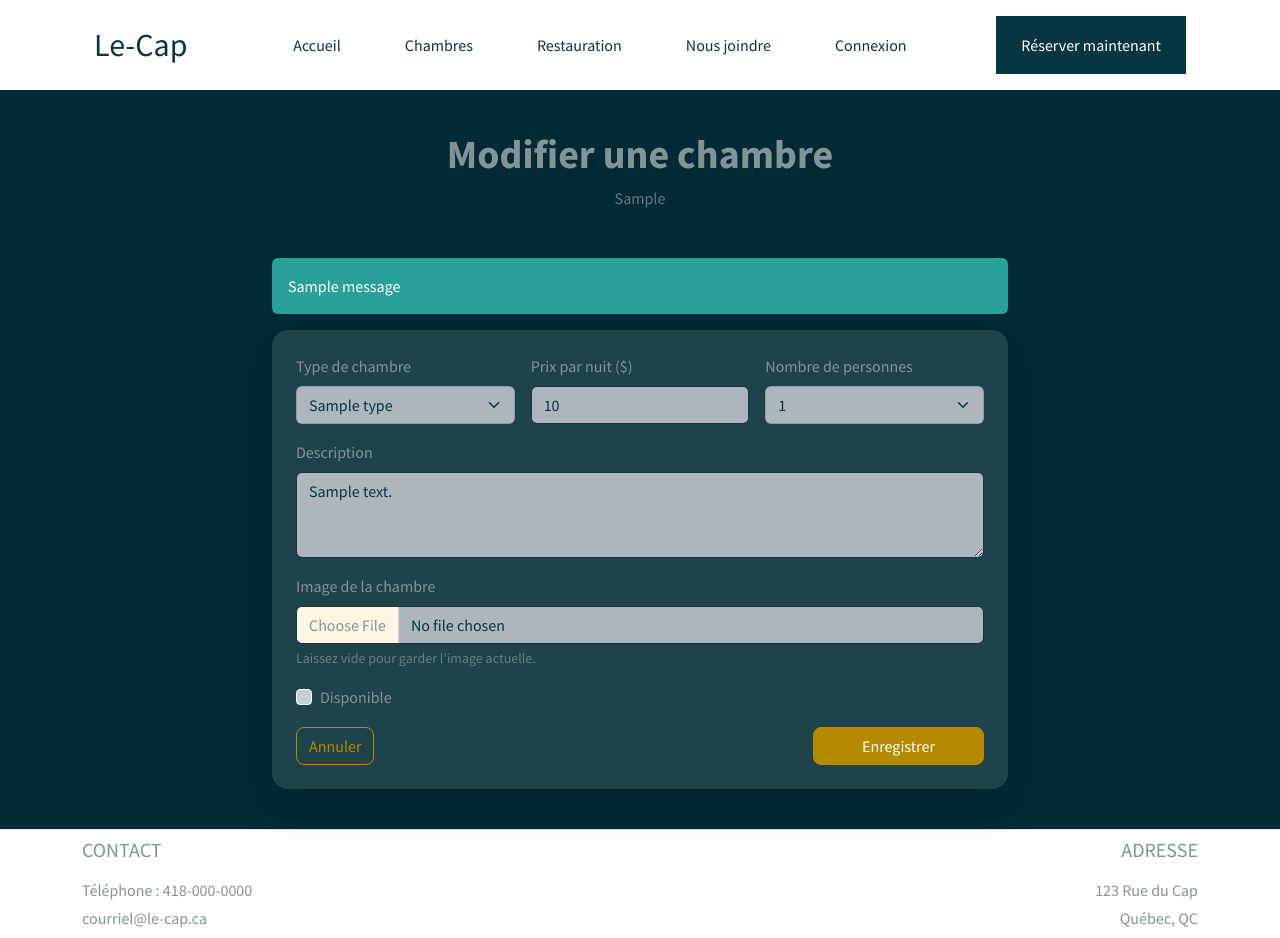
After one commit to JosianeManzi/Le-Cap, a Flask app: template templates/chambres/modifier.jinja in a window 1280 px wide. The commit adds this page. Run offline with Flask 3, Linux system fonts and the light colour scheme; the template is opened without the code that fills it: most values are stand-ins (such as "Sample title", 1, 10 or a date in 2020); one stand-in notice (Sample message) is shown; some libraries are stand-ins or nearby versions.

Commit message:
Creation des boutons modifier et supprimer chambre

```diff
--- a/routes_chambres.py
+++ b/routes_chambres.py
@@ -1,8 +1,9 @@
-from flask import Blueprint, render_template, request, jsonify
+from flask import Blueprint, render_template, request, jsonify,redirect,current_app,session,flash,abort,url_for
 import bd
 import os
 from werkzeug.utils import secure_filename
 import uuid
+from mysql.connector.errors import IntegrityError
 
 TYPES_CHAMBRE = ("Standard", "Suite", "Luxueux")
 EXTENSIONS_IMAGE = {"jpg", "jpeg", "png", "webp", "gif"}
@@ -71,3 +72,89 @@ def page_liste_chambres():
     with bd.creer_connexion() as conn:
         chambres = bd.obtenir_chambres(conn)
     return render_template("chambres/liste.jinja", chambres=chambres)
+
+
+def admin_requis():
+    """Refuse l'accès (403) si l'utilisateur n'est pas administrateur"""
+    if not session.get("est_admin"):
+        abort(403)
+
+
+def enregistrer_image(fichier):
+    """Enregistre l'image dans static/img. Retourne (nom_du_fichier, message_d_erreur)."""
+    nom_original = fichier.filename
+    extension = nom_original.rsplit(".", 1)[-1].lower() if "." in nom_original else ""
+    if extension not in EXTENSIONS_IMAGE:
+        return None, "L'image doit être au format jpg, jpeg, png, webp ou gif."
+
+    nom_fichier = f"{uuid.uuid4().hex[:8]}_{secure_filename(nom_original)[-80:]}"
+    fichier.save(os.path.join(current_app.root_path, "static", "img", nom_fichier))
+    return nom_fichier, None
+
+
+@bp_chambres.route("/modifier/<int:id_chambre>", methods=["GET"])
+def page_modifier_chambre(id_chambre):
+    admin_requis()
+    with bd.creer_connexion() as conn:
+        chambre = bd.obtenir_chambre(conn, id_chambre)
+
+    if not chambre:
+        abort(404)
+
+    return render_template("chambres/modifier.jinja", chambre=chambre, types=TYPES_CHAMBRE)
+
+
+@bp_chambres.route("/modifier/<int:id_chambre>", methods=["POST"])
+def modifier_chambre_admin(id_chambre):
+    admin_requis()
+    type_chambre = request.form.get("type_chambre", "")
+    description = request.form.get("description", "").strip()
+    nb_personnes = request.form.get("nb_personnes", type=int)
+    disponible = 1 if request.form.get("disponible") else 0
+    image = request.files.get("image")
+
+    try:
+        prix_nuit = round(float(request.form.get("prix_nuit", "").replace(",", ".")), 2)
+    except ValueError:
+        prix_nuit = 0
+
+    erreur = None
+    if type_chambre not in TYPES_CHAMBRE:
+        erreur = "Type de chambre invalide."
+    elif not description:
+        erreur = "La description est obligatoire."
+    elif not 0 < prix_nuit <= 100000:
+        erreur = "Le prix doit être supérieur à 0 $."
+    elif nb_personnes is None or not 1 <= nb_personnes <= 4:
+        erreur = "Le nombre de personnes doit être entre 1 et 4."
+
+    nom_image = None
+    if not erreur and image and image.filename:
+        nom_image, erreur = enregistrer_image(image)
+
+    if erreur:
+        flash(erreur, "danger")
+        return redirect(url_for("chambres.page_modifier_chambre", id_chambre=id_chambre))
+
+    with bd.creer_connexion() as conn:
+        if not bd.obtenir_chambre(conn, id_chambre):
+            abort(404)
+        bd.modifier_chambre(conn, id_chambre, type_chambre, description, prix_nuit,
+                            nb_personnes, disponible, nom_image)
+
+    flash("La chambre a été modifiée.", "success")
+    return redirect(url_for("chambres.page_liste_chambres"))
+
+
+@bp_chambres.route("/supprimer/<int:id_chambre>", methods=["POST"])
+def supprimer_chambre_admin(id_chambre):
+    admin_requis()
+    try:
+        with bd.creer_connexion() as conn:
+            bd.supprimer_chambre(conn, id_chambre)
+        flash("La chambre a été supprimée.", "success")
+    except IntegrityError:
+        flash("Impossible de supprimer cette chambre : elle a des réservations. "
+              "Modifiez-la et décochez « Disponible » pour la retirer.", "danger")
+
+    return redirect(url_for("chambres.page_liste_chambres"))
--- /dev/null
+++ b/templates/chambres/modifier.jinja
@@ -0,0 +1,93 @@
+{% extends "base.jinja" %}
+
+{% block titre %}Modifier une chambre{% endblock %}
+
+{% block contenu %}
+<div class="page-inscription container">
+    <div class="row justify-content-center">
+        <div class="col-12 col-lg-8">
+
+            <div class="mb-5 text-center">
+                <h1 class="fw-bold">Modifier une chambre</h1>
+                <p class="text-muted">{{ chambre.type_chambre }}</p>
+            </div>
+
+           {% for niveau, message in get_flashed_messages(with_categories=true) %}
+<div class="alert alert-{{ niveau }}">{{ message }}</div>
+{% endfor %}
+
+            <div class="card border-0 shadow-lg rounded-4">
+                <div class="card-body p-4">
+
+                    <form method="post" enctype="multipart/form-data"
+                          action="{{ url_for('chambres.modifier_chambre_admin', id_chambre=chambre.id) }}">
+                        <div class="row g-3">
+
+                            <div class="col-12 col-md-4">
+                                <label for="type_chambre" class="form-label">Type de chambre</label>
+                                <select class="form-select" id="type_chambre" name="type_chambre" required>
+                                    {% for type in types %}
+                                    <option value="{{ type }}" {% if type == chambre.type_chambre %}selected{% endif %}>{{ type }}</option>
+                                    {% endfor %}
+                                </select>
+                            </div>
+
+                            <div class="col-6 col-md-4">
+                                <label for="prix_nuit" class="form-label">Prix par nuit ($)</label>
+                                <input type="number" class="form-control" id="prix_nuit" name="prix_nuit"
+                                       step="0.01" min="0.01" value="{{ chambre.prix_nuit }}" required>
+                            </div>
+
+                            <div class="col-6 col-md-4">
+                                <label for="nb_personnes" class="form-label">Nombre de personnes</label>
+                                <select class="form-select" id="nb_personnes" name="nb_personnes" required>
+                                    {% for n in range(1, 5) %}
+                                    <option value="{{ n }}" {% if n == chambre.nb_personnes %}selected{% endif %}>{{ n }}</option>
+                                    {% endfor %}
+                                </select>
+                            </div>
+
+                            <div class="col-12">
+                                <label for="description" class="form-label">Description</label>
+                                <textarea class="form-control" id="description" name="description"
+                                          rows="3" required>{{ chambre.description }}</textarea>
+                            </div>
+
+                            <div class="col-12">
+                                <label for="image" class="form-label">Image de la chambre</label>
+                                {% if chambre.image %}
+                                <div class="mb-2">
+                                    <img src="{{ url_for('static', filename='img/' ~ chambre.image) }}"
+                                         alt="{{ chambre.type_chambre }}" class="rounded-3" style="max-height: 140px;">
+                                </div>
+                                {% endif %}
+                                <input type="file" class="form-control" id="image" name="image" accept="image/*">
+                                <div class="form-text">Laissez vide pour garder l'image actuelle.</div>
+                            </div>
+
+                            <div class="col-12">
+                                <div class="form-check">
+                                    <input class="form-check-input" type="checkbox" id="disponible" name="disponible"
+                                           {% if chambre.disponible %}checked{% endif %}>
+                                    <label class="form-check-label" for="disponible">Disponible</label>
+                                </div>
+                            </div>
+
+                            <div class="col-12 d-flex flex-wrap justify-content-between gap-3">
+                                <a href="{{ url_for('chambres.page_liste_chambres') }}" class="btn btn-outline-primary rounded-3">Annuler</a>
+                                <button type="submit" class="btn btn-primary rounded-3 px-5">Enregistrer</button>
+                            </div>
+
+                        </div>
+                    </form>
+
+                </div>
+            </div>
+
+        </div>
+    </div>
+</div>
+{% endblock %}
+
+{% block scripts %}
+{% endblock %}
```
Also changed, not shown: bd.py (+34 -0 lines), templates/chambres/liste.jinja (+18 -1 lines), templates/restauration/admin_menu.jinja (+4 -6 lines).
